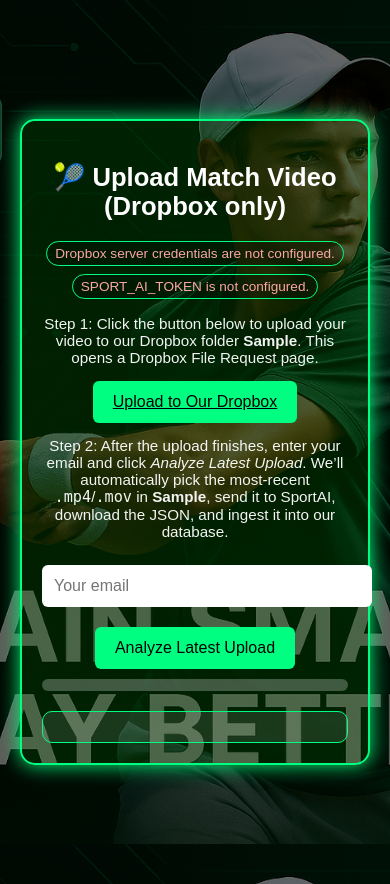
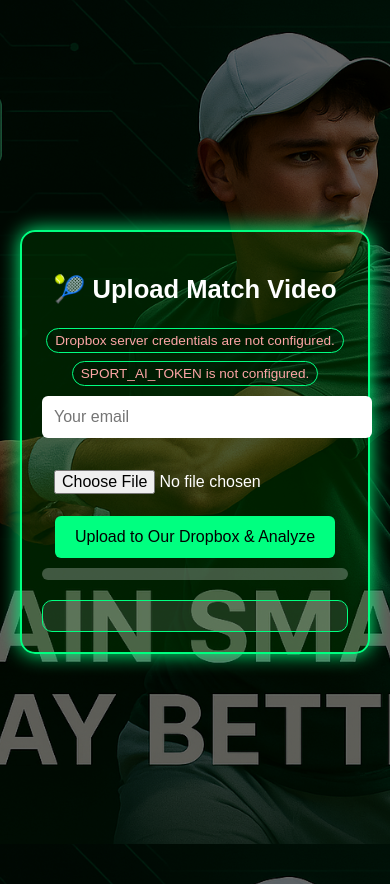
Before and after one commit to NxtPoint/webhook-server, a Flask app: template templates/upload.html in a window 390 px wide. Run offline with Flask 3, Linux system fonts and the light colour scheme; the template is opened without the code that fills it: most values are stand-ins (such as "Sample title", 1, 10 or a date in 2020); some libraries are stand-ins or nearby versions.

Commit message:
ui: restore desktop/phone upload → server uploads to our Dropbox, then SportAI; remove external URL inputs

```diff
--- a/templates/upload.html
+++ b/templates/upload.html
@@ -12,114 +12,101 @@
       color: #ffffff;
     }
     .overlay { background: rgba(0, 0, 0, 0.6); min-height: 100vh; display: flex; justify-content: center; align-items: center; padding: 20px; }
-    .container { background: rgba(0, 128, 0, 0.2); border: 2px solid #00ff80; border-radius: 15px; padding: 20px; width: 100%; max-width: 540px; text-align: center; box-shadow: 0 0 20px #00ff80; }
-    h2 { font-size: 1.6rem; margin-bottom: 12px; }
-    p, .hint { font-size: 0.95rem; opacity: .95; }
-    input[type="email"] { width: 100%; padding: 12px; margin: 10px 0; border-radius: 6px; border: none; font-size: 1rem; }
-    .btn { background-color: #00ff80; color: #000; padding: 12px 20px; border: none; border-radius: 6px; font-size: 1rem; cursor: pointer; transition: background 0.3s ease; }
-    .btn:hover { background-color: #00cc66; }
-    .btn-row { display:flex; gap:10px; flex-wrap:wrap; justify-content:center; margin-top:10px; }
+    .container { background: rgba(0, 128, 0, 0.2); border: 2px solid #00ff80; border-radius: 15px; padding: 20px; width: 100%; max-width: 520px; text-align: center; box-shadow: 0 0 20px #00ff80; }
+    h2 { font-size: 1.6rem; margin-bottom: 16px; }
+    input[type="email"], input[type="file"] { width: 100%; padding: 12px; margin: 10px 0; border-radius: 6px; border: none; font-size: 1rem; }
+    button { background-color: #00ff80; color: #000; padding: 12px 20px; border: none; border-radius: 6px; font-size: 1rem; cursor: pointer; transition: background 0.3s ease; }
+    button:hover { background-color: #00cc66; }
     #status { background: rgba(255, 255, 255, 0.1); border-radius: 10px; padding: 15px; margin-top: 20px; font-size: 0.95rem; white-space: pre-wrap; text-align: left; border: 1px solid #00ff80; }
     .progress-bar { background-color: #ffffff40; border-radius: 8px; margin-top: 10px; height: 12px; overflow: hidden; }
     .progress-bar-fill { height: 100%; width: 0%; background-color: #00ff80; transition: width 0.3s ease-in-out; }
+    .spinner { display: none; margin: 20px auto; border: 6px solid #ccc; border-top: 6px solid #00ff80; border-radius: 50%; width: 40px; height: 40px; animation: spin 1s linear infinite; }
+    @keyframes spin { 0% { transform: rotate(0deg); } 100% { transform: rotate(360deg); } }
     .pill { display:inline-block; padding:4px 8px; border-radius:999px; border:1px solid #00ff80; background: rgba(0,0,0,.2); font-size:.85rem; margin-top:8px; }
     .warn { color:#fca5a5; }
   </style>
 </head>
 <body>
   <div class="overlay">
-    <div class="container">
-      <h2>🎾 Upload Match Video (Dropbox only)</h2>
+    <div class="container" data-max-mb="{{ max_upload_mb }}">
+      <h2>🎾 Upload Match Video</h2>
 
-      {% if not dbx_ready %}
+      {% if not dropbox_ready %}
         <div class="pill warn">Dropbox server credentials are not configured.</div>
       {% endif %}
       {% if not sportai_ready %}
         <div class="pill warn">SPORT_AI_TOKEN is not configured.</div>
       {% endif %}
 
-      <p class="hint">
-        Step 1: Click the button below to upload your video to our Dropbox folder
-        <strong>{{ target_folder }}</strong>.
-        {% if file_request_url %}
-          This opens a Dropbox File Request page.
-        {% else %}
-          Ask the admin to set <code>DROPBOX_FILE_REQUEST_URL</code>.
-        {% endif %}
-      </p>
+      <form id="uploadForm" enctype="multipart/form-data">
+        <input type="email" name="email" placeholder="Your email" required />
+        <input type="file" name="video" accept=".mp4,.mov" required />
+        <button type="submit">Upload to Our Dropbox & Analyze</button>
+      </form>
 
-      <div class="btn-row">
-        {% if file_request_url %}
-          <a class="btn" href="{{ file_request_url }}" target="_blank" rel="noopener">Upload to Our Dropbox</a>
-        {% else %}
-          <button class="btn" disabled>Upload to Our Dropbox (not configured)</button>
-        {% endif %}
-      </div>
-
-      <p class="hint" style="margin-top:14px;">
-        Step 2: After the upload finishes, enter your email and click
-        <em>Analyze Latest Upload</em>. We’ll automatically pick the most-recent
-        <code>.mp4</code>/<code>.mov</code> in <strong>{{ target_folder }}</strong>, send it to SportAI,
-        download the JSON, and ingest it into our database.
-      </p>
-
-      <input type="email" id="email" placeholder="Your email" required />
-
-      <div class="btn-row">
-        <button class="btn" id="analyzeBtn">Analyze Latest Upload</button>
-      </div>
-
+      <div class="spinner" id="spinner"></div>
       <div class="progress-bar"><div class="progress-bar-fill" id="progressFill"></div></div>
       <div id="status"></div>
     </div>
   </div>
 
   <script>
+    const form = document.getElementById("uploadForm");
     const statusText = document.getElementById("status");
-    const progressEl = document.getElementById("progressFill");
-    const analyzeBtn = document.getElementById("analyzeBtn");
-    const emailEl = document.getElementById("email");
+    const spinner = document.getElementById("spinner");
+    const progressFill = document.getElementById("progressFill");
+    const MAX_MB = parseInt(document.querySelector(".container").dataset.maxMb || "200", 10);
+    const MAX_BYTES = MAX_MB * 1024 * 1024;
 
+    function updateProgressBar(p){ progressFill.style.width = p + "%"; }
     function updateStatus(m){ statusText.innerText += (statusText.innerText ? "\n" : "") + m; }
-    function setProgress(p){ progressEl.style.width = p + "%"; }
 
-    analyzeBtn.addEventListener("click", async () => {
-      statusText.innerText = "🚀 Checking latest Dropbox upload...";
-      setProgress(5);
-
-      const email = (emailEl.value || "").trim();
-      if (!email) { updateStatus("❌ Please enter your email."); setProgress(0); return; }
+    form.addEventListener("submit", async (e) => {
+      e.preventDefault();
+      statusText.innerText = "🚀 Starting upload...";
+      updateProgressBar(5);
+      spinner.style.display = "block";
 
       try {
-        const form = new FormData();
-        form.append("email", email);
-        const res = await fetch("/upload/analyze-latest", { method: "POST", body: form });
+        const fd = new FormData(form);
+        const f = form.querySelector('input[type="file"]').files[0];
+        if (!f) { updateStatus("❌ Please select a video file."); spinner.style.display="none"; updateProgressBar(0); return; }
+        if (f.size > MAX_BYTES) {
+          updateStatus(`❌ File is ${Math.round(f.size/1024/1024)}MB > ${MAX_MB}MB (server limit). Try a smaller clip.`);
+          spinner.style.display="none"; updateProgressBar(0); return;
+        }
+
+        const res = await fetch("/upload", { method: "POST", body: fd });
         const raw = await res.text();
         let data = null; try { data = JSON.parse(raw); } catch {}
 
         if (!res.ok) {
           const msg = (data && data.error) ? data.error : `HTTP ${res.status} ${res.statusText}: ${raw.slice(0,400)}`;
-          updateStatus(`❌ Error: ${msg}`); setProgress(0); return;
+          updateStatus(`❌ Upload Error: ${msg}`); spinner.style.display="none"; updateProgressBar(0); return;
         }
-        if (data && data.error) { updateStatus(`❌ Error: ${data.error}`); setProgress(0); return; }
+        if (data && data.error) {
+          updateStatus(`❌ Upload Error: ${data.error}`); spinner.style.display="none"; updateProgressBar(0); return;
+        }
 
         const taskId = data?.task_id || data?.sportai_task_id;
-        const chosen = data?.dropbox_name || data?.dropbox_path || "(unknown)";
-        updateStatus(`✅ Latest file selected: ${chosen}`);
-        updateStatus("📡 Submitted to SportAI. Waiting for analysis to complete...");
+        if (!taskId) { updateStatus("❌ No task id returned."); spinner.style.display="none"; return; }
+
+        updateProgressBar(40);
+        updateStatus("✅ Uploaded to our Dropbox and registered with SportAI...");
         if (data.dropbox_url) updateStatus(`📎 Source: ${data.dropbox_url}`);
-        setProgress(40);
+        updateStatus("📡 Waiting for analysis to complete...");
 
         poll(taskId);
-      } catch (e) {
-        updateStatus(`❌ Failed: ${String(e)}`); setProgress(0);
+      } catch (err) {
+        updateStatus(`❌ Final step failed: ${String(err)}`);
+        spinner.style.display = "none";
       }
     });
 
-    function poll(taskId){
-      let tries = 0, max = 120, delay = 5000;
-      const t = setInterval(async () => {
-        tries++;
+    async function poll(taskId){
+      let attempts = 0, maxAttempts = 120, delay = 5000;
+      const timer = setInterval(async () => {
+        attempts++;
         try {
           const res = await fetch(`/upload/task_status/${taskId}`);
           const raw = await res.text();
@@ -127,26 +114,29 @@
           if (!res.ok) throw new Error(`HTTP ${res.status}: ${raw.slice(0,300)}`);
 
           const status = data?.data?.task_status;
-          const prog   = data?.data?.task_progress ?? 0;
-          setProgress(Math.round(prog * 100));
+          const progress = data?.data?.task_progress ?? 0;
+          updateProgressBar(progress * 100);
 
           if (status === "completed") {
-            setProgress(100);
+            updateProgressBar(100);
             updateStatus("✅ Analysis complete! JSON downloaded and ingested.");
-            clearInterval(t);
+            clearInterval(timer);
+            spinner.style.display = "none";
           } else if (status === "failed") {
-            updateStatus("❌ Analysis failed. Please check the video and try again.");
-            clearInterval(t);
-            setProgress(0);
-          } else if (tries >= max) {
+            updateStatus("❌ Analysis failed. Please try another video.");
+            clearInterval(timer);
+            spinner.style.display = "none";
+          } else if (attempts >= maxAttempts) {
             updateStatus("⚠️ Timeout. Try again later.");
-            clearInterval(t);
+            clearInterval(timer);
+            spinner.style.display = "none";
           } else {
-            updateStatus(`🔄 Status: ${status} (${Math.round(prog*100)}%)`);
+            updateStatus(`🔄 Status: ${status} (${Math.round(progress*100)}%)`);
           }
-        } catch (e) {
-          updateStatus(`❌ Polling error: ${String(e)}`);
-          clearInterval(t);
+        } catch (err) {
+          updateStatus(`❌ Polling failed: ${String(err)}`);
+          clearInterval(timer);
+          spinner.style.display = "none";
         }
       }, delay);
     }
```
Also changed, not shown: ui_app.py (+73 -76 lines).
